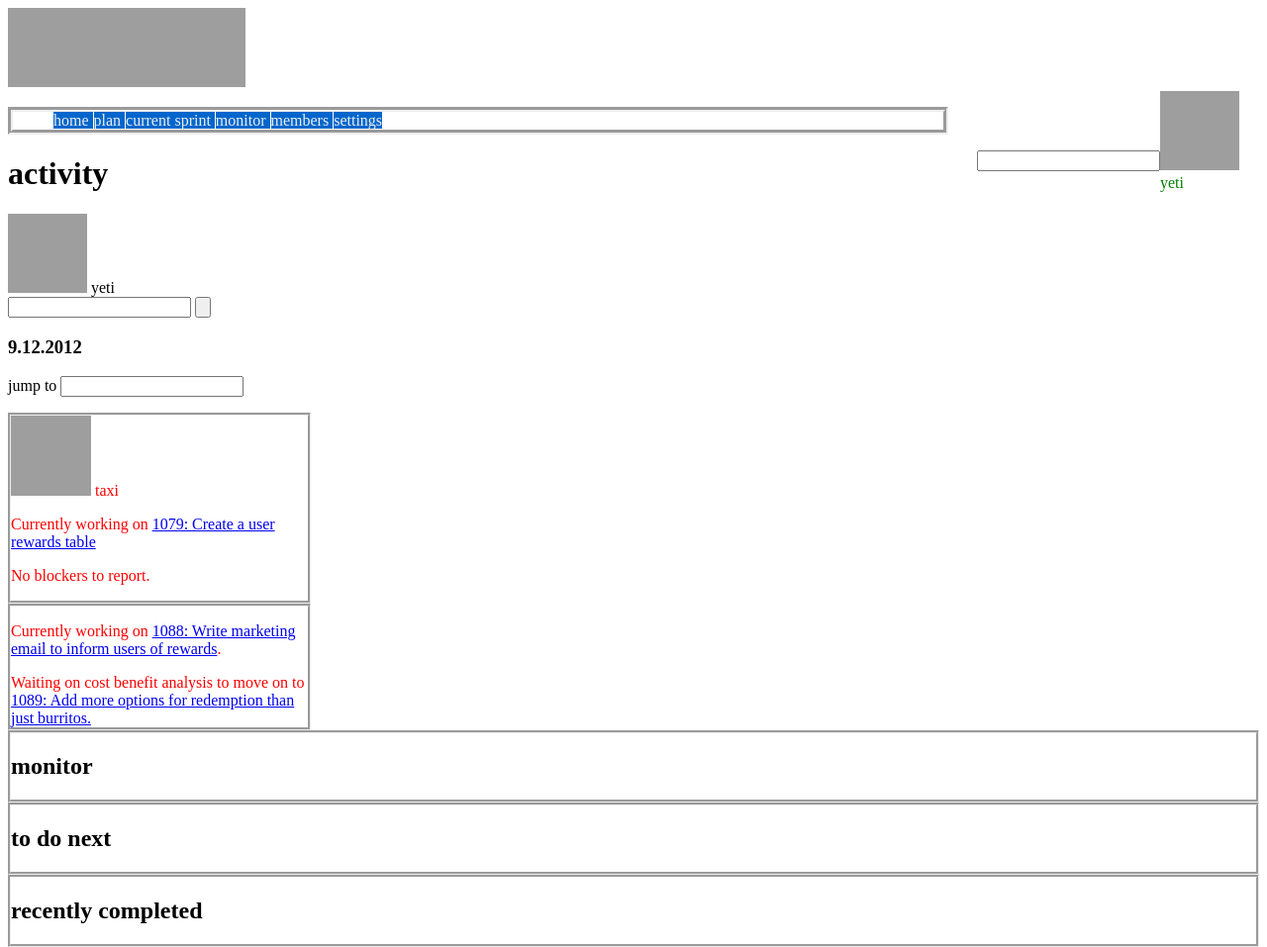
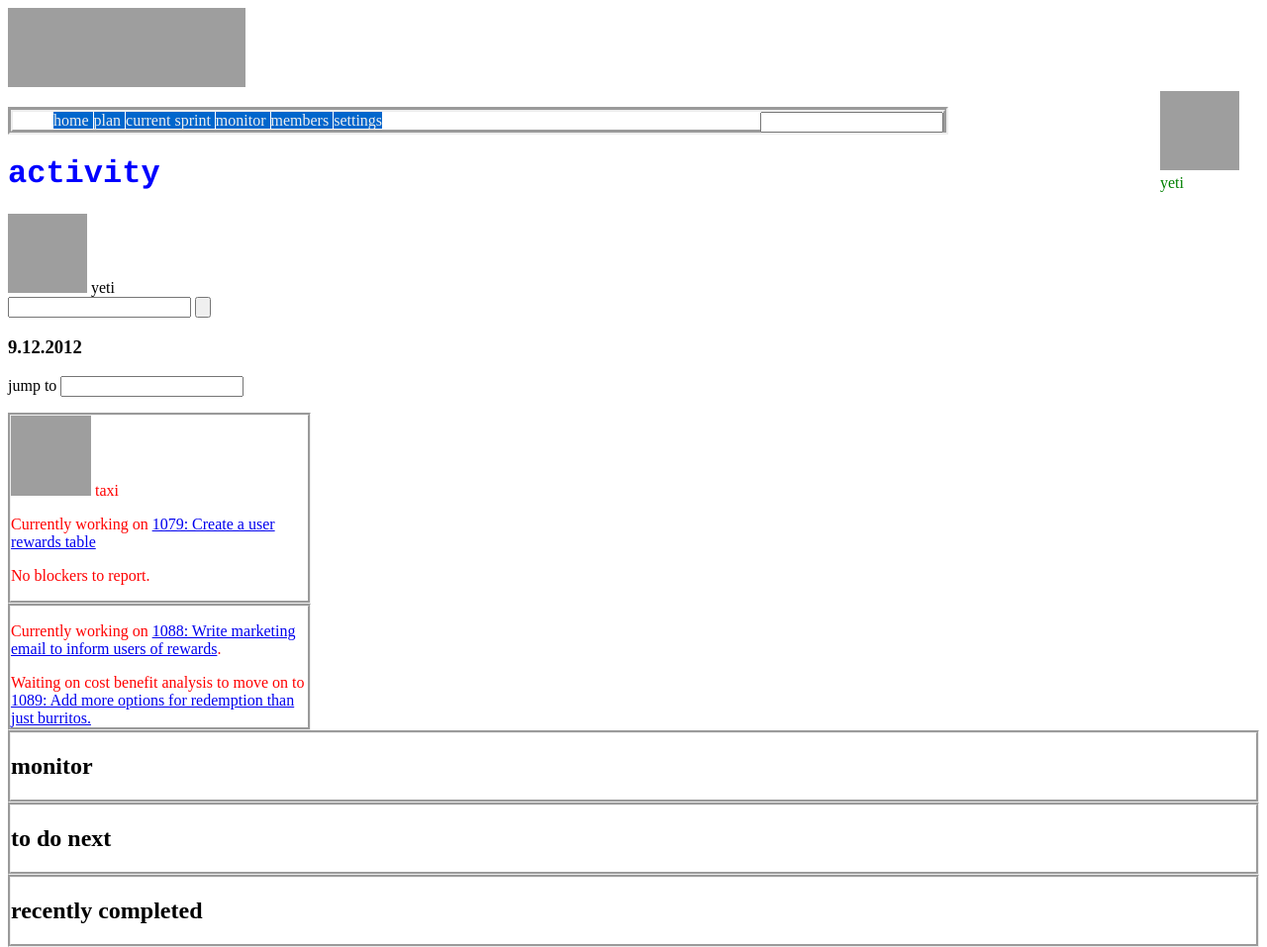
Before and after one commit to kathryneh/flyingburrito, a plain HTML site: page index.html in a window 1280 px wide. Shown: the whole page at 99% size. Drawn offline with nearby package versions, Linux system fonts and the light colour scheme; grey boxes are pictures that could not be loaded; a web font is replaced by a local one.

Commit message:
h1 (activity) given an id, search moved within ul

```diff
--- a/index.html
+++ b/index.html
@@ -32,16 +32,17 @@
 				<li> monitor </li>
 				<li> members </li>
 				<li> settings </li>
-			</ul>
-			<form>
+					<form>
 				<input type="search">
 			</form>
+			</ul>
+
 		</nav>
 		<!--end nav-->
 
 		<!-- begin bulk of page -->
 		<div class="activityCol">
-			<h1> activity </h1>
+			<h1 id = "h1"> activity </h1>
 			<div class = "activityUpdate">
 				<img src="http://placekitten.com/80/80">
 				<span class="username"> yeti </span>
```
